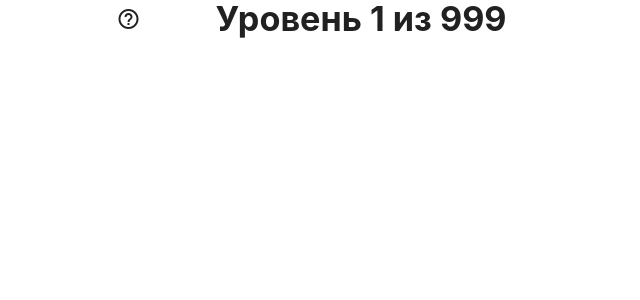
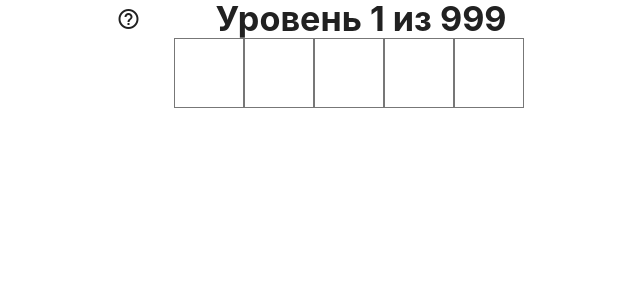
Before and after one commit to KatySkl/game, a React (Create React App) app: page / in a window 1280 px wide. Shown: the top 300 px of the page, without its empty margins (291-931 px from the left). Built offline with nearby package versions, Linux system fonts and the light colour scheme.

Commit message:
create 1 strict of field

```diff
--- a/src/App.js
+++ b/src/App.js
@@ -1,9 +1,11 @@
 import { Title } from "./components/title";
+import { Field } from "./components/playing field";
 
 function App() {
   return (
     <>
      <Title />
+     <Field />
     </>
   );
 }
--- /dev/null
+++ b/src/components/playing field.jsx
@@ -0,0 +1,14 @@
+import React from "react";
+
+export const Field = () => {
+
+    return(
+        <div id="str">
+            <div id="square"></div>
+            <div id="square"></div>
+            <div id="square"></div>
+            <div id="square"></div>
+            <div id="square"></div>
+        </div>
+    )
+}
--- a/src/components/title.jsx
+++ b/src/components/title.jsx
@@ -3,8 +3,8 @@ import React from "react";
 export const Title = () => {
 
     return (
-        <div className="title">
-        <i className="material-icons">help_outline</i>
+        <div>
+          <i className="material-icons">help_outline</i>
         <h4>
             <b>Уровень 1 из 999</b>
         </h4>
--- a/src/index.css
+++ b/src/index.css
@@ -17,3 +17,19 @@ h4 {
   display: inline;
   padding: 5rem;
 }
+
+#square {
+  width: 70px;
+  height: 70px;
+  background: #ffffff;
+  border: #777777;
+  border-style: solid;
+  border-width: 1px;
+  margin: 0 auto auto;
+  display: inline-block;
+
+}
+
+str{
+  padding: 30px;
+}
```
